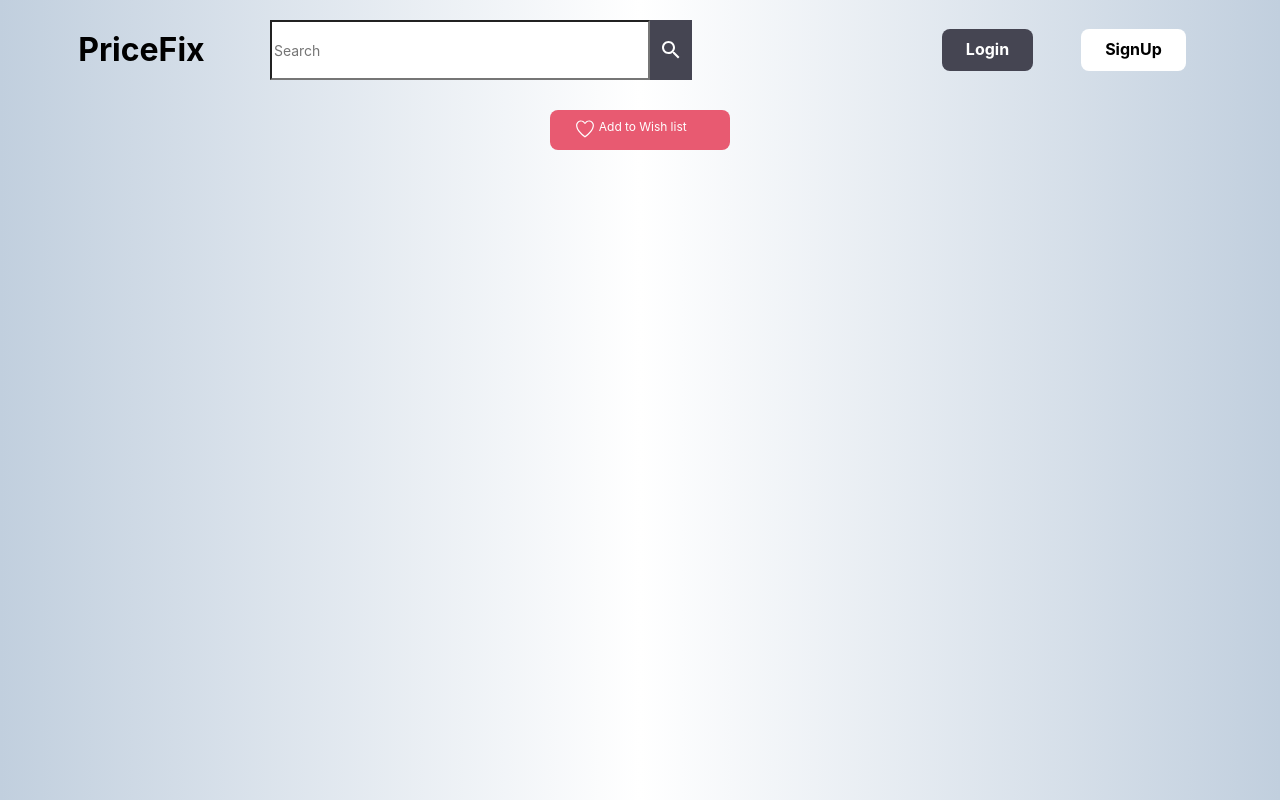
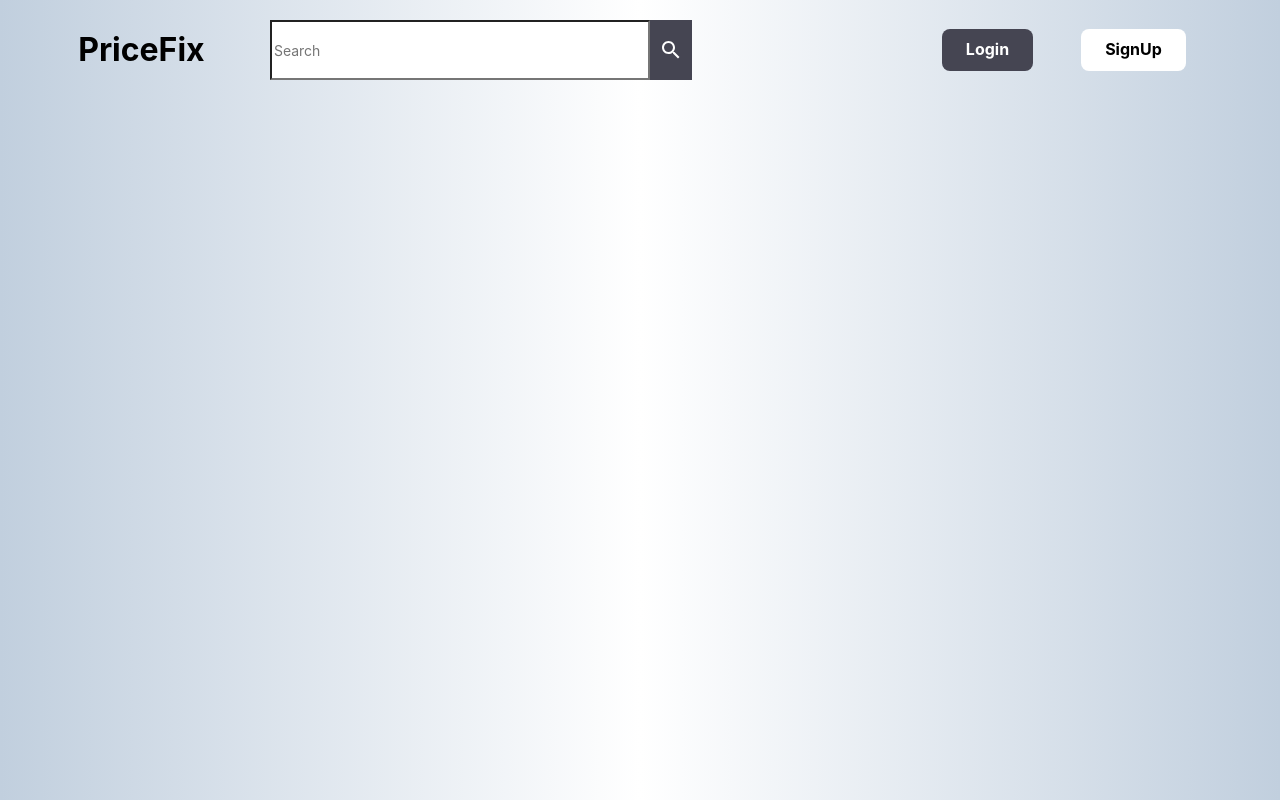
Before and after one commit to jinyangp/app_frontend, a React (Create React App) app: page /wishlist in a window 1280 px wide. Built offline with nearby package versions, Linux system fonts and the light colour scheme; the HTML template or start-up script is replaced by a standard one.

Commit message:
Update Wishlist.js

```diff
--- a/src/pages/Wishlist.js
+++ b/src/pages/Wishlist.js
@@ -1,4 +1,3 @@
-import AddToWishlistButton from "../components/buttons/AddToWishlistButton";
 import MainNavigation from "../components/MainNavigation";
 
 function Wishlist(props) {
@@ -6,7 +5,6 @@ function Wishlist(props) {
     <section>
       <div>
         <MainNavigation />
-        <AddToWishlistButton />
       </div>
     </section>
   );
```
